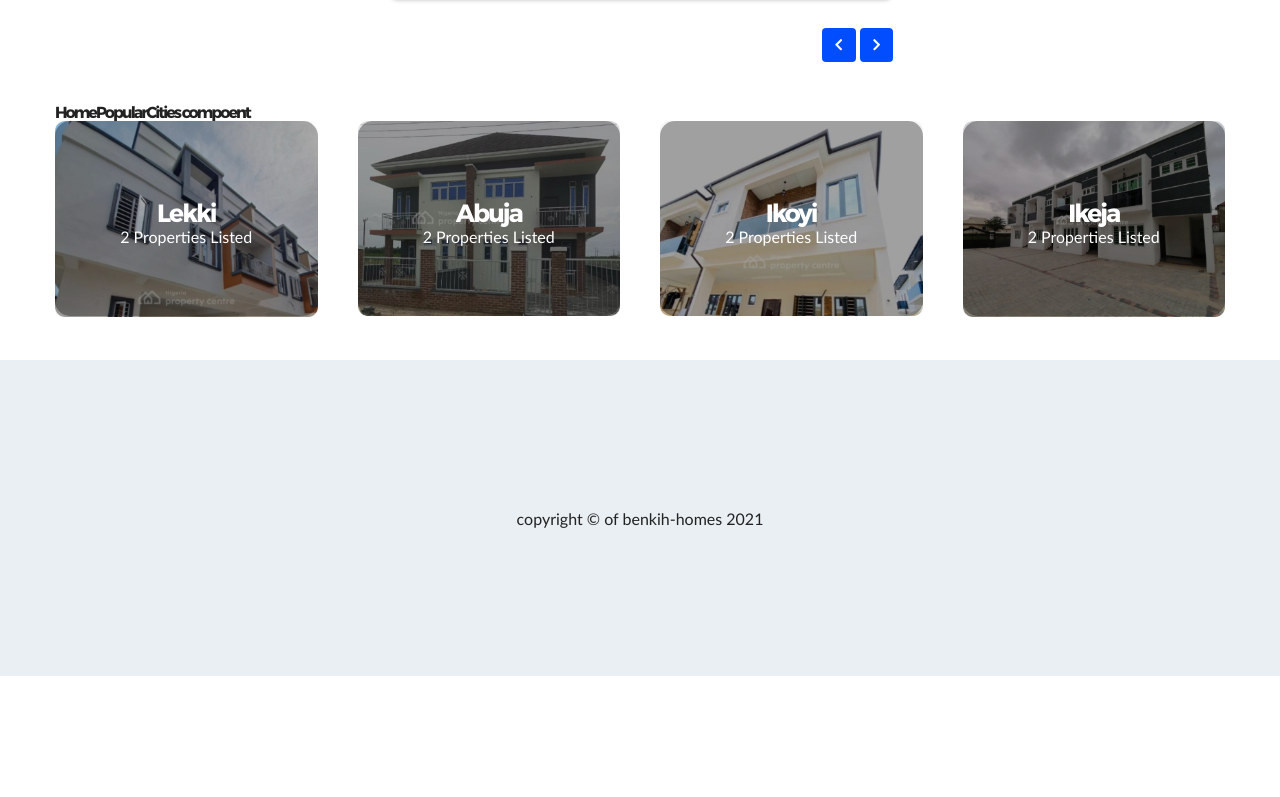
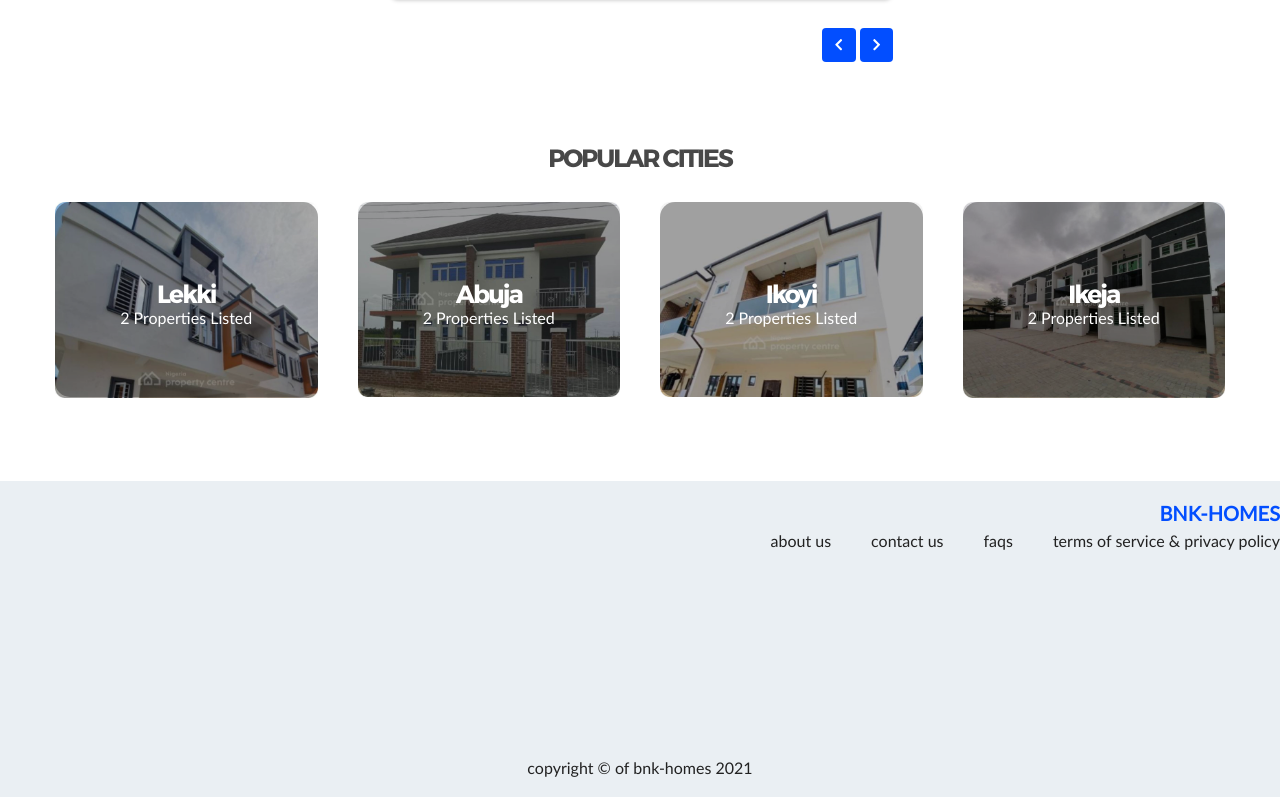
Before and after one commit to peterihimire/benkih-homes-react, a React (Create React App) app: page / in a window 1280 px wide. Shown: the part 9377-10174 px from the top of the page. Before the commit the page ends 10053 px from the top, so only its background shows below. Built offline with nearby package versions, Linux system fonts and the light colour scheme.

Commit message:
Working on the footer and modified the homepopularcities component

```diff
--- a/src/App.css
+++ b/src/App.css
@@ -59,8 +59,8 @@ footer {
   bottom: 0;
   width: 100%;
   height: 316px; /*Footer height*/
-  display: flex;
+  /* display: flex;
   align-items: center;
-  justify-content: center;
+  justify-content: center; */
   /* padding: 5rem; */
 }
--- a/src/properties/components/HomePopularCities.css
+++ b/src/properties/components/HomePopularCities.css
@@ -1,3 +1,7 @@
+.home-popular-cities {
+  padding: 4rem 0;
+}
+
 .home-popular-container {
   display: grid;
   grid-template-columns: repeat(auto-fill, minmax(260px, 1fr));
@@ -5,7 +9,14 @@
   grid-column-gap: 4rem;
   padding: 0 0 4rem 0;
 }
-
+.home-popular-head {
+  display: flex;
+  justify-content: center;
+  font-size: var(--medium-font);
+  text-transform: uppercase;
+  color: var(--dark-grey);
+  margin: 0 0 3rem 0;
+}
 .home-popular-img img {
   width: 100%;
 }
@@ -27,6 +38,7 @@
 }
 .home-popular-title h4 {
   font-size: var(--medium-font);
+  /* margin: 0 0 5rem 0; */
 }
 .home-popular-overlay {
   /* display: block; */
--- a/src/properties/components/HomePopularCities.js
+++ b/src/properties/components/HomePopularCities.js
@@ -33,7 +33,10 @@ const HomePopularCities = () => {
 
   return (
     <div className="home-popular-cities">
-      <h4>HomePopularCities compoent</h4>
+      <div className="home-popular-head">
+        <h4>Popular Cities</h4>
+      </div>
+
       <div className="home-popular-container">
         <div className="home-popular-item">
           <div className="home-popular-img">
--- a/src/shared/components/Footer.css
+++ b/src/shared/components/Footer.css
@@ -2,3 +2,38 @@ footer {
   background-color: #eaeff3;
   color: var(--main-black);
 }
+footer .footer-logo {
+  position: absolute;
+  width: 100%;
+  display: flex;
+  justify-content: flex-end;
+  top: 20px;
+
+  font-size: 2rem;
+  text-decoration: none;
+  text-transform: uppercase;
+  color: var(--primary-color) !important;
+}
+.upper-footer {
+  position: absolute;
+  top: 50px;
+  width: 100%;
+  display: flex;
+  justify-content: flex-end;
+  /* flex-wrap: wrap; */
+  /* right: 20px; */
+}
+.upper-footer ul {
+  display: flex;
+}
+.upper-footer li {
+  list-style: none;
+  padding: 0 0 0 4rem;
+}
+.lower-footer {
+  position: absolute;
+  bottom: 20px;
+  display: flex;
+  width: 100%;
+  justify-content: center;
+}
--- a/src/shared/components/Footer.js
+++ b/src/shared/components/Footer.js
@@ -4,7 +4,20 @@ import "./Footer.css";
 const Footer = () => {
   return (
     <footer>
-      <p>copyright &copy; of benkih-homes 2021</p>
+      <div className="footer-logo">
+        <b> bnk-homes</b>
+      </div>
+      <div className="upper-footer">
+        <ul>
+          <li>about us</li>
+          <li>contact us</li>
+          <li>faqs</li>
+          <li>terms of service & privacy policy</li>
+        </ul>
+      </div>
+      <div className="lower-footer">
+        <p>copyright &copy; of bnk-homes 2021</p>
+      </div>
     </footer>
   );
 };
```
